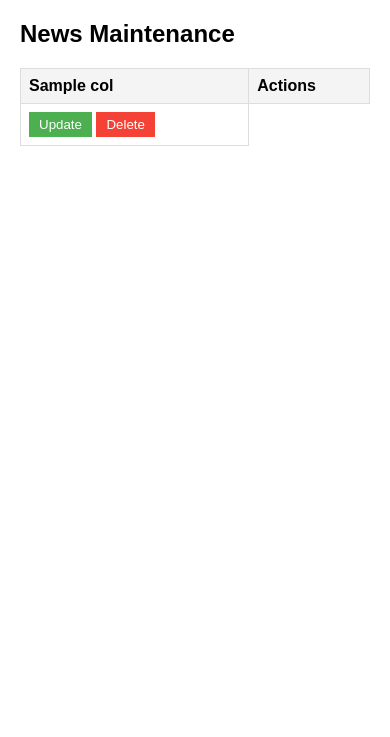
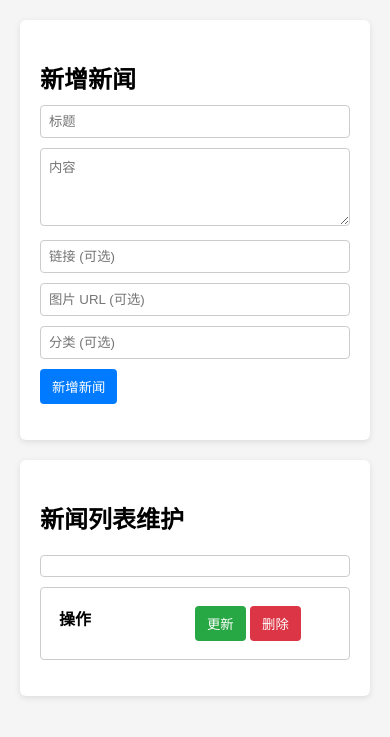
Before and after one commit to elaineling891-ux/allMyChineseNews, a FastAPI app: template templates/maintenance.html in a window 390 px wide. Shown: the top 737 px of the page. Run offline with FastAPI, Linux system fonts and the light colour scheme; the template is opened without the code that fills it: most values are stand-ins (such as "Sample title", 1, 10 or a date in 2020); parts of the project's set-up code (start-up, migrations or seed data) failed here and were passed over.

Commit message:
Update maintenance.html

```diff
--- a/templates/maintenance.html
+++ b/templates/maintenance.html
@@ -1,82 +1,145 @@
 <!DOCTYPE html>
-<html lang="en">
+<html lang="zh">
 <head>
     <meta charset="UTF-8">
-    <title>News Maintenance</title>
+    <title>新闻后台管理</title>
+    <meta name="viewport" content="width=device-width, initial-scale=1.0">
     <style>
-        body {
-            font-family: Arial, sans-serif;
-            margin: 20px;
+        body { font-family: Arial, sans-serif; margin: 20px; background: #f5f5f5; }
+        h2 { margin-bottom: 10px; }
+        .container { max-width: 1200px; margin: auto; }
+        .card { background: #fff; padding: 20px; margin-bottom: 20px; border-radius: 6px; box-shadow: 0 2px 6px rgba(0,0,0,0.1); }
+        input[type="text"], textarea { width: 100%; box-sizing: border-box; padding: 8px; margin-bottom: 10px; border-radius: 4px; border: 1px solid #ccc; }
+        button { padding: 8px 12px; border: none; border-radius: 4px; cursor: pointer; }
+        .btn-add { background-color: #007BFF; color: white; }
+        .btn-update { background-color: #28a745; color: white; }
+        .btn-delete { background-color: #dc3545; color: white; }
+        table { width: 100%; border-collapse: collapse; margin-top: 20px; }
+        th, td { border: 1px solid #ddd; padding: 8px; vertical-align: top; }
+        th { background-color: #f4f4f4; }
+        textarea { resize: vertical; }
+        @media (max-width: 768px) {
+            table, thead, tbody, th, td, tr { display: block; }
+            th { position: absolute; top: -9999px; left: -9999px; }
+            tr { margin-bottom: 10px; border: 1px solid #ccc; padding: 10px; border-radius: 4px; }
+            td { border: none; position: relative; padding-left: 50%; }
+            td:before {
+                position: absolute;
+                top: 8px; left: 8px;
+                width: 45%;
+                white-space: nowrap;
+                font-weight: bold;
             }
-        table {
-            width: 100%;
-            border-collapse: collapse;
-            margin-bottom: 20px;
-        }
-        th, td {
-            border: 1px solid #ddd;
-            padding: 8px;
-            text-align: left;
-        }
-        th {
-            background-color: #f4f4f4;
-        }
-        form {
-            display: inline;
-        }
-        input[type="text"], textarea {
-            width: 100%;
-            box-sizing: border-box;
-        }
-        .btn {
-            padding: 5px 10px;
-            border: none;
-            cursor: pointer;
-        }
-        .btn-update {
-            background-color: #4CAF50;
-            color: white;
-        }
-        .btn-delete {
-            background-color: #f44336;
-            color: white;
+            {% for col in columns %}
+            td:nth-of-type({{ loop.index }})::before { content: "{{ col }}"; }
+            {% endfor %}
+            td:last-child::before { content: "操作"; }
         }
     </style>
 </head>
 <body>
-    <h2>News Maintenance</h2>
-    <table>
+<div class="container">
+    <div class="card">
+        <h2>新增新闻</h2>
+        <form id="add-news-form">
+            <input type="text" name="title" placeholder="标题" required>
+            <textarea name="content" placeholder="内容" rows="4" required></textarea>
+            <input type="text" name="link" placeholder="链接 (可选)">
+            <input type="text" name="image_url" placeholder="图片 URL (可选)">
+            <input type="text" name="category" placeholder="分类 (可选)">
+            <button type="submit" class="btn-add">新增新闻</button>
+        </form>
+        <p id="add-news-msg"></p>
+    </div>
+
+    <div class="card">
+        <h2>新闻列表维护</h2>
+        <table id="news-table">
             <thead>
                 <tr>
                     {% for col in columns %}
                     <th>{{ col }}</th>
                     {% endfor %}
-                <th>Actions</th>
+                    <th>操作</th>
                 </tr>
             </thead>
             <tbody>
                 {% for row in rows %}
-            <tr>
-                <form method="post" action="/update/{{ row[0] }}">
+                <tr data-id="{{ row[0] }}">
                     {% for col, value in zip(columns, row) %}
                         {% if col == "id" or col == "created_at" %}
                             <td>{{ value }}</td>
                         {% elif col == "content" %}
-                            <td><textarea name="content">{{ value }}</textarea></td>
+                            <td><textarea name="{{ col }}" rows="3">{{ value }}</textarea></td>
                         {% else %}
                             <td><input type="text" name="{{ col }}" value="{{ value }}"></td>
                         {% endif %}
                     {% endfor %}
                     <td>
-                        <button type="submit" class="btn btn-update">Update</button>
-                </form>
-                <form method="post" action="/delete/{{ row[0] }}" onsubmit="return confirm('Delete this item?');">
-                        <button type="submit" class="btn btn-delete">Delete</button>
-                </form>
+                        <button class="btn-update">更新</button>
+                        <button class="btn-delete">删除</button>
                     </td>
                 </tr>
                 {% endfor %}
             </tbody>
         </table>
+        <p id="action-msg"></p>
+    </div>
+</div>
+
+<script>
+    const addForm = document.getElementById("add-news-form");
+    const addMsg = document.getElementById("add-news-msg");
+    const newsTable = document.getElementById("news-table");
+    const actionMsg = document.getElementById("action-msg");
+
+    // 新增新闻
+    addForm.addEventListener("submit", async (e) => {
+        e.preventDefault();
+        const formData = new FormData(addForm);
+        const data = Object.fromEntries(formData.entries());
+        const resp = await fetch("/admin", {
+            method: "POST",
+            body: new URLSearchParams(data),
+        });
+        if(resp.ok){
+            addMsg.textContent = "✅ 新闻已成功提交！刷新页面查看。";
+            addForm.reset();
+        } else {
+            addMsg.textContent = "❌ 提交失败";
+        }
+    });
+
+    // 更新/删除新闻
+    newsTable.addEventListener("click", async (e) => {
+        const tr = e.target.closest("tr");
+        const newsId = tr.getAttribute("data-id");
+        if(e.target.classList.contains("btn-update")){
+            const inputs = tr.querySelectorAll("input, textarea");
+            const data = {};
+            inputs.forEach(input => { data[input.name] = input.value; });
+            const resp = await fetch(`/update/${newsId}`, {
+                method: "POST",
+                body: new URLSearchParams(data)
+            });
+            if(resp.ok){
+                actionMsg.textContent = "✅ 更新成功";
+            } else {
+                actionMsg.textContent = "❌ 更新失败";
+            }
+        } else if(e.target.classList.contains("btn-delete")){
+            if(!confirm("确定删除吗？")) return;
+            const resp = await fetch(`/delete/${newsId}`, {
+                method: "POST"
+            });
+            if(resp.ok){
+                tr.remove();
+                actionMsg.textContent = "✅ 删除成功";
+            } else {
+                actionMsg.textContent = "❌ 删除失败";
+            }
+        }
+    });
+</script>
 </body>
 </html>
```
Lines whose indentation alone changed are shown as unchanged.
